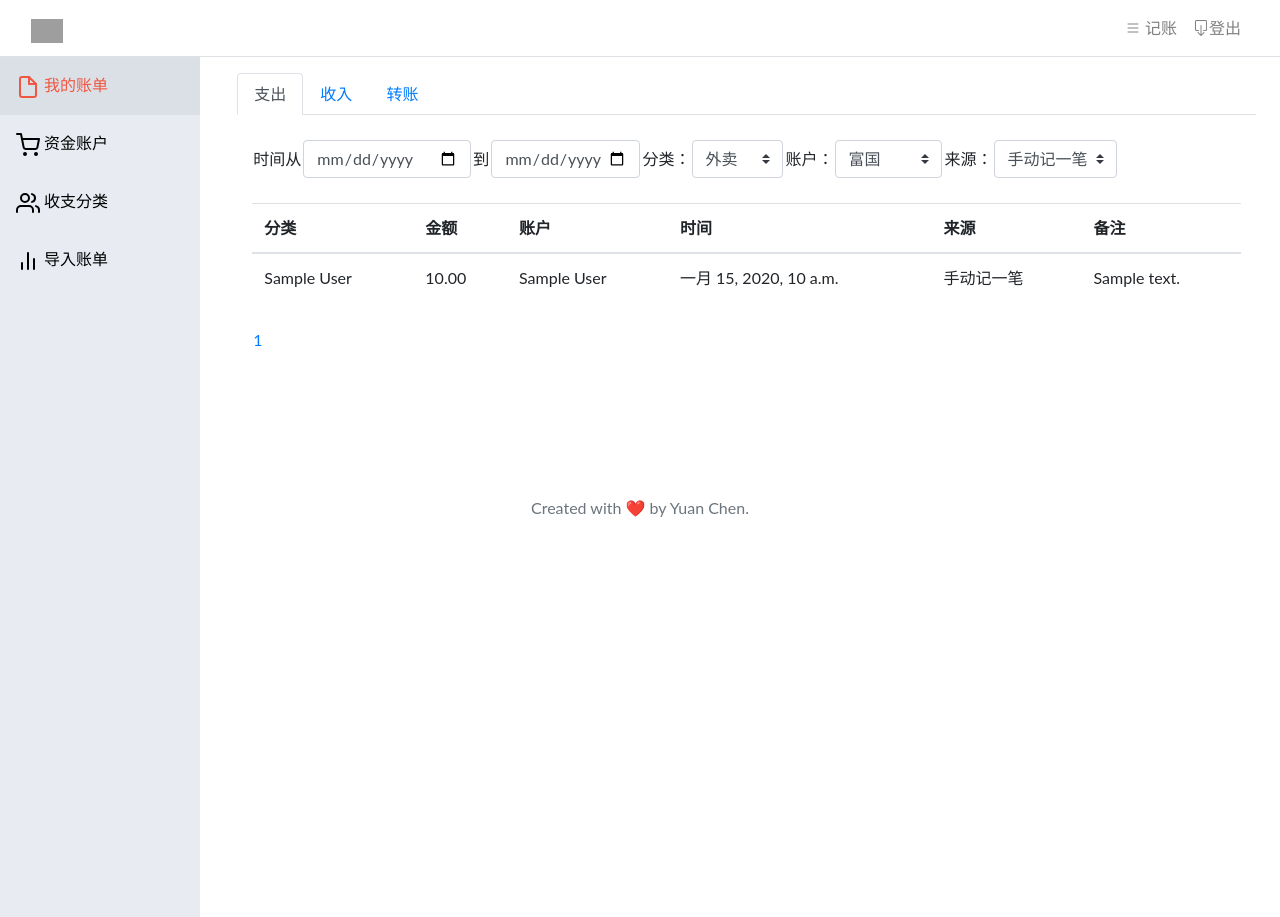
After one commit to chenyuan99/daily-accounting, a Django app: page /page_demo/ in a window 1280 px wide. The commit adds this page. Run offline with Django 3.2, Linux system fonts and the light colour scheme; a user stored in the database is signed in; tables that the repository leaves empty hold one stand-in row (values such as "Sample post"); some libraries are stand-ins or nearby versions; grey boxes are pictures that could not be loaded.

Commit message:
update page split

```diff
--- a/accounting/urls.py
+++ b/accounting/urls.py
@@ -1,4 +1,5 @@
 from django.urls import path, include
+from django.conf.urls import url
 from . import views
 
 urlpatterns = [
@@ -16,5 +17,6 @@ urlpatterns = [
     path('pc/dashboard', views.dashboard, name='pc/dashboard'),
     path('pc/dashboard/categoryList', views.display_categoryList,name='pc/dashboard/categoryList'),
     path('pc/dashboard/accountList', views.display_accountList,name='pc/dashboard/accountList'),
-    path('pc/dashboard/billList', views.dashboard,name='pc/dashboard/accountList'),
+    path('pc/dashboard/billList', views.page_demo,name='pc/dashboard/accountList'),
+    url(r'^page_demo/', views.page_demo),
 ]
--- a/accounting/views.py
+++ b/accounting/views.py
@@ -3,6 +3,7 @@ from django.http import HttpResponse, JsonResponse
 from django.contrib.auth import authenticate, login, logout
 from django.core.exceptions import PermissionDenied
 from django.db.models import Q
+from django.core.paginator import Paginator
 from .models import *
 from .forms import *
 import datetime, calendar
@@ -433,3 +434,18 @@ def display_accountList(request):
         'items': items,
     }
     return render(request, "accounting/accountList.html",context)
+
+def page_demo(request):
+    if not request.user.is_authenticated:
+        raise PermissionDenied
+    articles=HistoryRecord.objects.all()
+    paginator_obj=Paginator(articles,8) #每页5条
+    # print(paginator_obj.page_range)
+
+    request_page_num=request.GET.get('page',1)
+    # print(request_page_num)
+    page_obj=paginator_obj.page(request_page_num)
+
+    total_page_number=paginator_obj.num_pages
+    context = {'page_obj':page_obj,'paginator_obj':paginator_obj}
+    return render(request,'accounting/page_demo.html',context)
--- a/rdie/urls.py
+++ b/rdie/urls.py
@@ -1,5 +1,6 @@
 from django.contrib import admin
 from django.urls import path, include
+from django.conf.urls import url
 from django.views.generic.base import TemplateView # new
 urlpatterns = [
     # path('', include('accounting.urls')),
--- /dev/null
+++ b/templates/accounting/page_demo.html
@@ -0,0 +1,192 @@
+{% extends "base.html" %}
+{% load static %}
+{% block content %}
+<body>
+    <div class="sidebar">
+        <ul class="nav flex-column">
+            <li class="nav-item">
+                <a class="nav-link active" href="/pc/dashboard/billList">
+                    <span data-feather="file"></span>
+                    我的账单
+                </a>
+            </li>
+            <li class="nav-item">
+                <a class="nav-link" href="/pc/dashboard/accountList">
+                    <span data-feather="shopping-cart"></span>
+                    资金账户
+                </a>
+            </li>
+            <li class="nav-item">
+                <a class="nav-link" href="/pc/dashboard/categoryList">
+                    <span data-feather="users"></span>
+                    收支分类
+                </a>
+            </li>
+            <li class="nav-item">
+                <a class="nav-link" href="#">
+                    <span data-feather="bar-chart-2"></span>
+                    导入账单
+                </a>
+            </li>
+        </ul>
+    </div>
+
+    <main role="main" class="ml-sm-auto col-lg-10 pt-3 px-4">
+        <ul class="nav nav-tabs" role="tablist">
+            <li class="nav-item">
+                <a class="nav-link active" data-toggle="tab" href="#expanse" id="#expanse">支出</a>
+            </li>
+            <li class="nav-item">
+                <a class="nav-link" data-toggle="tab" href="#income" id="#income">收入</a>
+            </li>
+            <li class="nav-item">
+                <a class="nav-link" data-toggle="tab" href="#transfer" id="#transfer">转账</a>
+            </li>
+        </ul>
+
+        <div class="tab-content">
+            <div id="expanse" class="container-fluid tab-pane active">
+                <br>
+                <div class="d-flex justify-content-between flex-wrap flex-md-nowrap align-items-center pb-2 mb-3">
+                    <table>
+                        <tr>
+                            <td>
+                                <span>时间从</span>
+                            </td>
+                            <td><input type="date" name="bday" max="300
+                        0-12-31" min="1000-01-01" class="form-control">
+                            </td>
+                            <td><span>到</span></td>
+                            <td>
+                                <input type="date" name="bday" max="3000-12-31" min="1000-01-01" class="form-control">
+                            </td>
+                            <td><span>分类：</span></td>
+                            <td>
+                                <select class="custom-select" name="sort" size=1>
+                                    <option>外卖</option>
+                                    <option>水电网</option>
+                                </select>
+                            </td>
+                            <td>
+                                <span>账户：</span>
+                            </td>
+                            <td>
+                                <select class="custom-select" name="sort" size=1>
+                                    <option>富国</option>
+                                    <option>中行纽约</option>
+                                </select>
+                            </td>
+                            <td>
+                                <span>来源：</span>
+                            </td>
+                            <td>
+                                <select class="custom-select" name="sort" size=1>
+                                    <option>手动记一笔</option>
+                                </select>
+                            </td>
+                        </tr>
+                    </table>
+                </div>
+                <table class="table table-hover">
+                    <thead>
+                        <tr>
+                            <th>分类</th>
+                            <th>金额</th>
+                            <th>账户</th>
+                            <th>时间</th>
+                            <th>来源</th>
+                            <th>备注</th>
+                        </tr>
+                    </thead>
+
+                    <tbody>
+                        {% for item in page_obj %}
+                        <tr>
+                            <td>{{ item.category }}</td>
+                            <td>{{ item.amount }}</td>
+                            <td>{{ item.account }}</td>
+                            <td>{{ item.updated_date}}</td>
+                            <td>手动记一笔</td>
+                            <td>{{ item.comment }}</td>
+                        </tr>
+                        {% endfor %}
+                    </tbody>
+                </table>
+
+
+
+            </div>
+            <div id="income" class="container-fluid tab-pane"><br>
+                income
+            </div>
+            <div id="transfer" class="container-fluid tab-pane"><br>
+
+                <br>
+                <div class="d-flex justify-content-between flex-wrap flex-md-nowrap align-items-center pb-2 mb-3">
+                    <p>时间从</p>
+                    <span>到</span>
+                    <span>分类：</span>
+                    <span>账户：</span>
+                    <span>来源：</span>
+                </div>
+
+                <table class="table table-hover">
+                    <thead>
+                        <tr>
+                            <th>分类</th>
+                            <th>金额</th>
+                            <th>转出账户</th>
+                            <th>转入账户</th>
+                            <th>时间</th>
+                            <th>来源</th>
+                            <th>备注</th>
+                        </tr>
+                    </thead>
+
+                    <tbody>
+                        {% for item in items %}
+                        <tr>
+                            <td>{{ item.category }}</td>
+                            <td>{{ item.amount }}</td>
+                            <td>${{ item.price }}</td>
+                            <td>{{ item.account }}</td>
+                            <td>手动记一笔</td>
+                            <td>{{ item.VT_Tag }}</td>
+                        </tr>
+                        {% endfor %}
+                    </tbody>
+                </table>
+
+            </div>
+        </div>
+
+        <ul class="nav nav-pills mb-3" id="pills-tab" role="tablist">
+            {% for page_num in paginator_obj.page_range %}
+            <li class="nav-item">
+                <a class="nav-link" href="?page={{ page_num }}">{{ page_num }}</a>
+            </li>
+            {% endfor %}
+        </ul>
+    </main>
+
+
+    <!-- Bootstrap core JavaScript
+  ================================================== -->
+    <!-- Placed at the end of the document so the pages load faster -->
+    <script src="https://code.jquery.com/jquery-3.2.1.slim.min.js"
+        integrity="sha384-KJ3o2DKtIkvYIK3UENzmM7KCkRr/rE9/Qpg6aAZGJwFDMVNA/GpGFF93hXpG5KkN"
+        crossorigin="anonymous"></script>
+    <script>window.jQuery || document.write('<script src="../../../../assets/js/vendor/jquery-slim.min.js"><\/script>')</script>
+    <script src="../../../../assets/js/vendor/popper.min.js"></script>
+    <script src="../../../../dist/js/bootstrap.min.js"></script>
+
+    <!-- Icons -->
+    <script src="https://unpkg.com/feather-icons/dist/feather.min.js"></script>
+    <script>
+        feather.replace()
+    </script>
+
+    <!-- Graphs -->
+    <script src="https://cdnjs.cloudflare.com/ajax/libs/Chart.js/2.7.1/Chart.min.js"></script>
+</body>
+{% endblock %}
--- a/templates/base.html
+++ b/templates/base.html
@@ -67,8 +67,14 @@ div.content {
         height: auto;
         position: relative;
       }
-  .sidebar a {float: left;}
-  div.content {margin-left: 0;}
+
+      .sidebar a {
+        float: left;
+      }
+
+      div.content {
+        margin-left: 0;
+      }
     }
 
     @media screen and (max-width: 400px) {
@@ -78,13 +84,31 @@ div.content {
       }
     }
   </style>
+  <script>
+    $(document).ready(function () {
+      $(window).scroll(function () {
+        if ($(this).scrollTop() > 50) {
+          $('#back-to-top').fadeIn();
+        } else {
+          $('#back-to-top').fadeOut();
+        }
+      });
+      // scroll body to 0px on click
+      $('#back-to-top').click(function () {
+        $('body,html').animate({
+          scrollTop: 0
+        }, 400);
+        return false;
+      });
+    });
+  </script>
 </head>
 
 <body>
   <nav class="navbar navbar-expand-lg navbar-light border-bottom" style="background-color: white;">
     <div class="container-fluid">
-      <a class="navbar-brand" href="/"><img alt="" class="vt-logo-image" src="https://i.imgur.com/za9Otgl.png?1" width = 32
-        focusable="false" aria-hidden="true"></a>
+      <a class="navbar-brand" href="/"><img alt="" class="vt-logo-image" src="https://i.imgur.com/za9Otgl.png?1"
+          width=32 focusable="false" aria-hidden="true"></a>
       <button class="navbar-toggler" type="button" data-toggle="collapse" data-target="#navbarSupportedContent"
         aria-controls="navbarSupportedContent" aria-expanded="false" aria-label="Toggle navigation">
         <span class="navbar-toggler-icon"></span>
@@ -106,6 +130,8 @@ div.content {
   </nav>
 
   {% block content %}{% endblock %}
+  <a id="back-to-top" href="#" class="btn btn-lg back-to-top" role="button"><i class="bi bi-arrow-up-circle"></i></a>
+  {% include 'footer.html' %}
   {% block scripts %}{% endblock %}
 </body>
 
--- /dev/null
+++ b/templates/footer.html
@@ -0,0 +1,20 @@
+<!DOCTYPE html>
+<!-- Created By Yuan Chen
+Version 07/18/2020 -->
+<html>
+
+<body>
+  <br>
+  <br>
+  <br>
+  <br>
+  <br>
+  <div class="footer">
+    <div class="container-fluid text-center">
+      <!-- <hr> -->
+      <span class="text-muted"> Created with ❤️ by Yuan Chen.</span>
+    </div>
+  </div>
+</body>
+
+</html>
```
Also changed, not shown: templates/accounting/footer.html (added, +20 -0 lines), templates/accounting/index.html (+11 -0 lines). Lines whose indentation alone changed are shown as unchanged.
